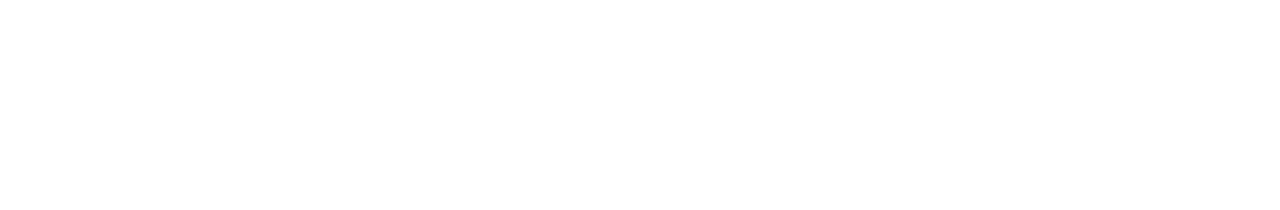
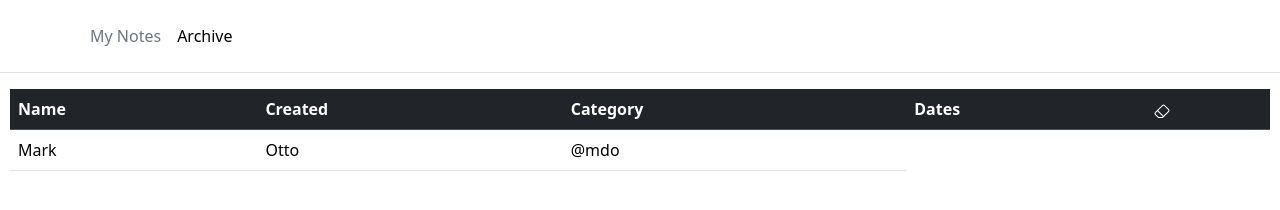
Before and after one commit to gracethomp/notes-app, a plain HTML site: page index.html in a window 1280 px wide. Drawn offline with nearby package versions, Linux system fonts and the light colour scheme.

Commit message:
header and first table added

```diff
--- a/index.html
+++ b/index.html
@@ -1,15 +1,52 @@
 <!DOCTYPE html>
 <html lang="en">
+
 <head>
     <meta charset="UTF-8">
     <meta name="viewport" content="width=device-width, initial-scale=1.0">
     <title>Notes App</title>
+    <link href="https://cdn.jsdelivr.net/npm/bootstrap@5.3.1/dist/css/bootstrap.min.css" rel="stylesheet"
+        integrity="sha384-4bw+/aepP/YC94hEpVNVgiZdgIC5+VKNBQNGCHeKRQN+PtmoHDEXuppvnDJzQIu9" crossorigin="anonymous">
+    <link rel="stylesheet" href="style.css">
+    <script src="path/to/my/script.js"></script>
 </head>
+
 <body>
-    <header>
-        <nav>
+    <header class="p-3 mb-3 border-bottom">
+        <div class="container">
+            <div class="d-flex flex-wrap align-items-center justify-content-center justify-content-lg-start">
+                <nav>
+                    <ul class="nav col-12 col-lg-auto me-lg-auto mb-2 justify-content-center mb-md-0">
+                        <li><a href="#" class="nav-link px-2 link-secondary">My Notes</a></li>
+                        <li><a href="#" class="nav-link px-2 link-body-emphasis">Archive</a></li>
+                    </ul>
+                </nav>
+            </div>
+        </div>
+    </header>
+    <div class="table-section">
+        <table class="table">
+            <thead>
+                <tr class="table-dark">
+                    <th scope="col">Name</th>
+                    <th scope="col">Created</th>
+                    <th scope="col">Category</th>
+                    <th scope="col">Dates</th>
+                    <th><svg xmlns="http://www.w3.org/2000/svg" width="16" height="16" fill="currentColor" class="bi bi-eraser" viewBox="0 0 16 16">
+                        <path d="M8.086 2.207a2 2 0 0 1 2.828 0l3.879 3.879a2 2 0 0 1 0 2.828l-5.5 5.5A2 2 0 0 1 7.879 15H5.12a2 2 0 0 1-1.414-.586l-2.5-2.5a2 2 0 0 1 0-2.828l6.879-6.879zm2.121.707a1 1 0 0 0-1.414 0L4.16 7.547l5.293 5.293 4.633-4.633a1 1 0 0 0 0-1.414l-3.879-3.879zM8.746 13.547 3.453 8.254 1.914 9.793a1 1 0 0 0 0 1.414l2.5 2.5a1 1 0 0 0 .707.293H7.88a1 1 0 0 0 .707-.293l.16-.16z"/>
+                      </svg></th>
+                </tr>
+            </thead>
+            <tbody>
+                <tr>
+                    <td>Mark</td>
+                    <td>Otto</td>
+                    <td>@mdo</td>
+                </tr>
+            </tbody>
+        </table>
+    </div>
+    <div class="table-section"></div>
+</body>
 
-        </nav>
-    </header>
-</body>
 </html>
--- /dev/null
+++ b/style.css
@@ -0,0 +1,3 @@
+.table-section {
+    margin: 0 10px;
+}
```
Also changed, not shown: js/script.js (added).
